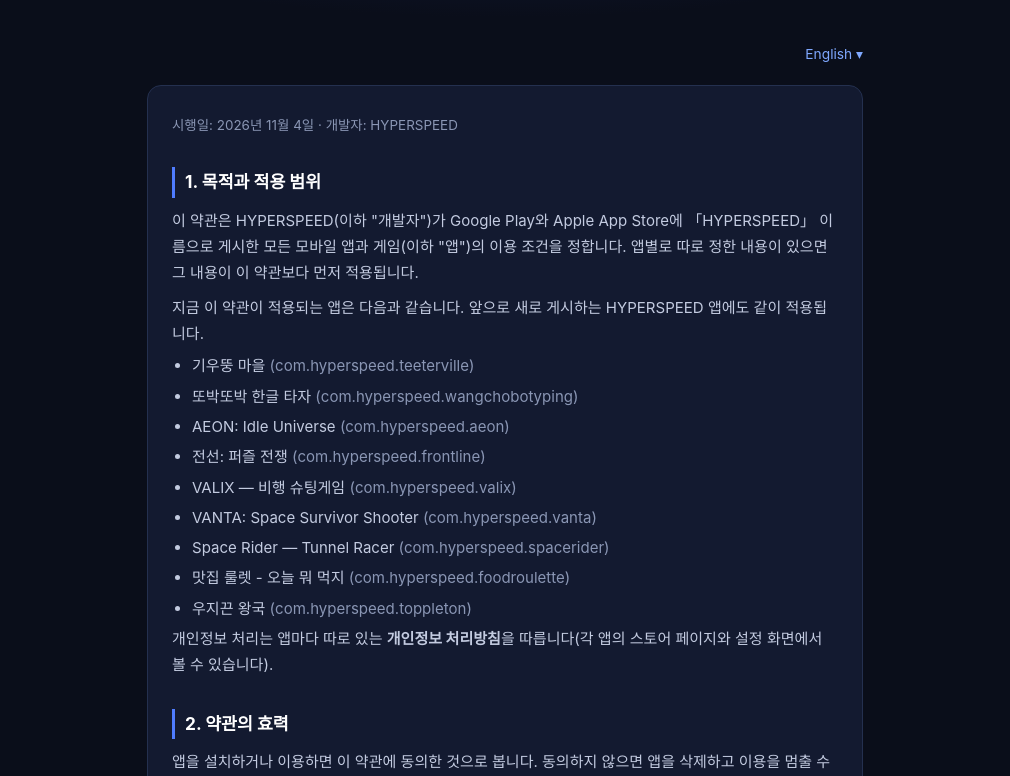
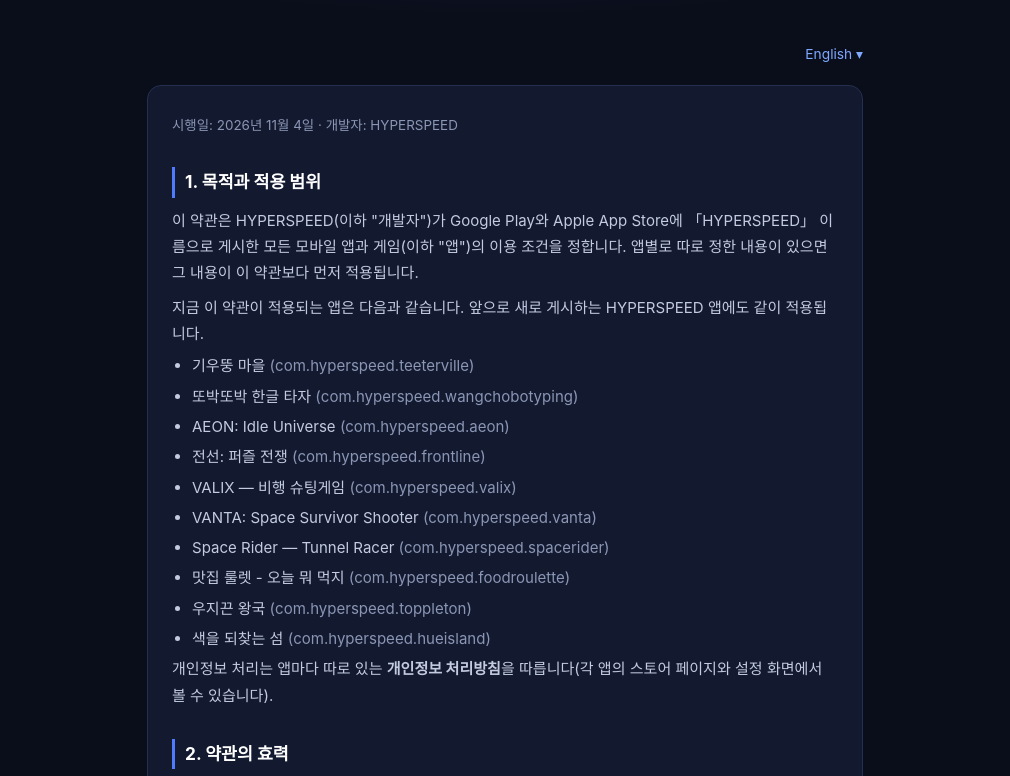
Before and after one commit to jgseo77/jgseo77.github.io, a plain HTML site: page terms/index.html in a window 1280 px wide. Shown: the part 165-941 px from the top of the page, without its empty margins (135-1145 px from the left). Drawn offline with Linux system fonts and the light colour scheme.

Commit message:
약관: 색을 되찾는 섬 (Hue Island: Color Journey · com.hyperspeed.hueisland) 앱 목록에 추가 (한 · 영)

```diff
--- a/terms/index.html
+++ b/terms/index.html
@@ -50,6 +50,7 @@
   <li>Space Rider — Tunnel Racer <span style="color:#8a96b4">(com.hyperspeed.spacerider)</span></li>
   <li>맛집 룰렛 - 오늘 뭐 먹지 <span style="color:#8a96b4">(com.hyperspeed.foodroulette)</span></li>
   <li>우지끈 왕국 <span style="color:#8a96b4">(com.hyperspeed.toppleton)</span></li>
+  <li>색을 되찾는 섬 <span style="color:#8a96b4">(com.hyperspeed.hueisland)</span></li>
 </ul>
 <p>개인정보 처리는 앱마다 따로 있는 <b>개인정보 처리방침</b>을 따릅니다(각 앱의 스토어 페이지와 설정 화면에서 볼 수 있습니다).</p>
 
@@ -131,6 +132,7 @@
   <li>Space Rider — Tunnel Racer <span style="color:#8a96b4">(com.hyperspeed.spacerider)</span></li>
   <li>맛집 룰렛 - 오늘 뭐 먹지 (available in Korea only) <span style="color:#8a96b4">(com.hyperspeed.foodroulette)</span></li>
   <li>Toppleton: Voxel Demolition <span style="color:#8a96b4">(com.hyperspeed.toppleton)</span></li>
+  <li>Hue Island: Color Journey <span style="color:#8a96b4">(com.hyperspeed.hueisland)</span></li>
 </ul>
 <p>Personal information is handled under each App's own <b>Privacy Policy</b>, available on its store page and in its settings screen.</p>
 
```
